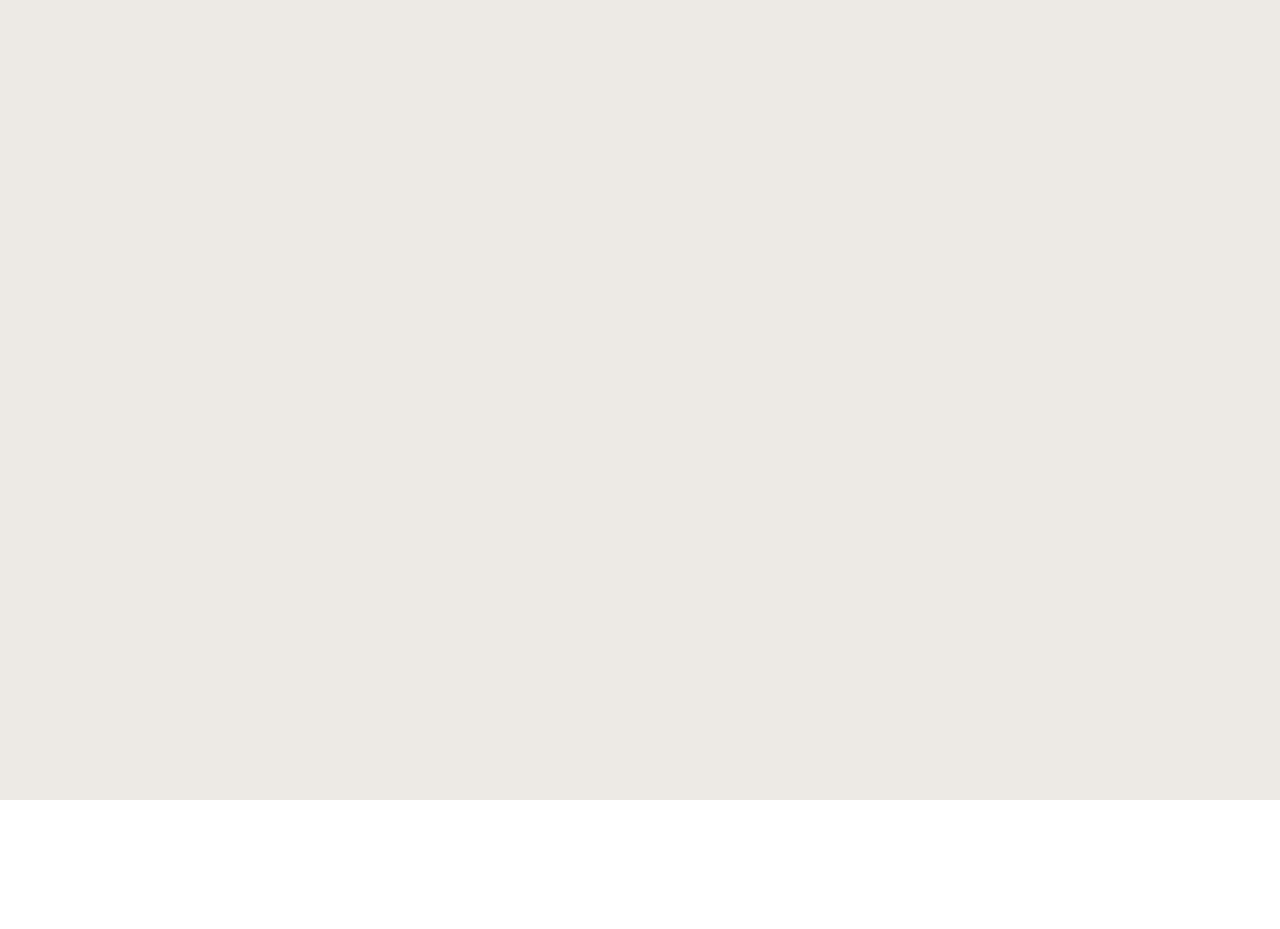
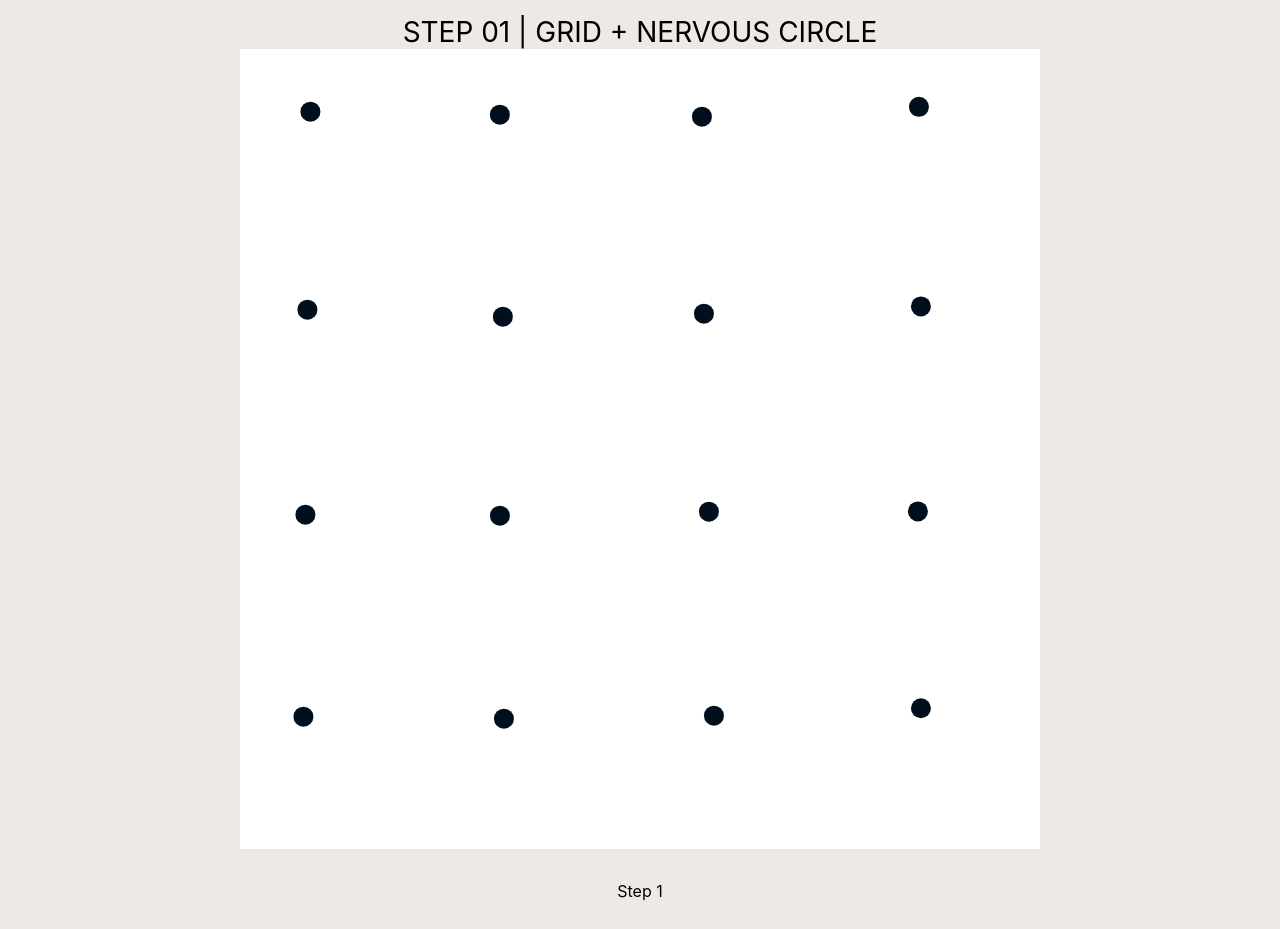
Before and after one commit to vegalla/react-processing, a React (Create React App) app: page /vince-01 in a window 1280 px wide. Before the commit this address had no page. Before the commit the page ends 800 px from the top, so only its background shows below. Built offline with nearby package versions, Linux system fonts and the light colour scheme.

Commit message:
Attempt step 1 for original generative art

```diff
--- a/src/App.js
+++ b/src/App.js
@@ -6,13 +6,15 @@ import Layout from './Components/Layout';
 import GalleryHome from './Components/GalleryHome';
 import GalleryPage from './Components/GalleryPage';
 
-import TDIB01 from './Processing/thedotisblack01';
-import TDIB02 from './Processing/thedotisblack02';
-import TDIB03 from './Processing/thedotisblack03';
-import TDIB04 from './Processing/thedotisblack04';
-import TDIB05 from './Processing/thedotisblack05';
-import TDIB06 from './Processing/thedotisblack06';
-import TDIB07 from './Processing/thedotisblack07';
+import TDIB01 from './Processing/thedotisblack/thedotisblack01';
+import TDIB02 from './Processing/thedotisblack/thedotisblack02';
+import TDIB03 from './Processing/thedotisblack/thedotisblack03';
+import TDIB04 from './Processing/thedotisblack/thedotisblack04';
+import TDIB05 from './Processing/thedotisblack/thedotisblack05';
+import TDIB06 from './Processing/thedotisblack/thedotisblack06';
+import TDIB07 from './Processing/thedotisblack/thedotisblack07';
+
+import STEP01 from './Processing/vince/step01';
 
 function App() {
   return (
@@ -21,7 +23,7 @@ function App() {
         <Routes>
           <Route path="/" element={<Layout />}>
             <Route index element={<GalleryHome />} />
-            <Route path="01" element={
+            <Route path="tdib-01" element={
               <GalleryPage
                 header="GENERATIVE CIRCLE"
                 process={TDIB01}
@@ -29,7 +31,7 @@ function App() {
                 description="Ep.1 Processing art tutorial | GENERATIVE CIRCLE with line and loop"
               />
             } />
-            <Route path="02" element={
+            <Route path="tdib-02" element={
               <GalleryPage
                 header="GRID"
                 process={TDIB02}
@@ -37,7 +39,7 @@ function App() {
                 description="Ep.2 Processing art tutorial | GRID"
               />
             } />
-            <Route path="03" element={
+            <Route path="tdib-03" element={
               <GalleryPage
                 header="VERA MOLNAR ALGORITHM"
                 process={TDIB03}
@@ -45,7 +47,7 @@ function App() {
                 description="Ep.3 Processing art tutorial | VERA MOLNAR ALGORITHM"
               />
             } />
-            <Route path="04" element={
+            <Route path="tdib-04" element={
               <GalleryPage
                 header="GRID WITH WHILE LOOP AND COLOR"
                 process={TDIB04}
@@ -53,7 +55,7 @@ function App() {
                 description="Ep.4 Processing art tutorial | GRID with while loop and color"
               />
             } />
-            <Route path="05" element={
+            <Route path="tdib-05" element={
               <GalleryPage
                 header="ROTATE + SCALE"
                 process={TDIB05}
@@ -61,7 +63,7 @@ function App() {
                 description="Ep.5 Processing art tutorial | ROTATE + SCALE"
               />
             } />
-            <Route path="06" element={
+            <Route path="tdib-06" element={
               <GalleryPage
                 header="OPTICAL ILLUSION | ROTATE + SCALE"
                 process={TDIB06}
@@ -69,7 +71,7 @@ function App() {
                 description="Ep.6 Processing art tutorial | Optical Illusion | ROTATE + SCALE"
               />
             } />
-            <Route path="07" element={
+            <Route path="tdib-07" element={
               <GalleryPage
                 header="NERVOUS RECTANGLE"
                 process={TDIB07}
@@ -78,6 +80,13 @@ function App() {
               />
             } />
           </Route>
+            <Route path="vince-01" element={
+              <GalleryPage
+                header="STEP 01 | GRID + NERVOUS CIRCLE"
+                process={STEP01}
+                description="Step 1"
+              />
+            } />
         </Routes>
       </BrowserRouter>
     </div>
--- a/src/Components/GALLERY_HOME_CONFIG.js
+++ b/src/Components/GALLERY_HOME_CONFIG.js
@@ -1,4 +1,4 @@
 export const TAGS = [
-    "thedotisblack // adaptation",,
+    "thedotisblack // adaptation",
     "vince // original",
 ]
--- a/src/Components/GalleryHome.js
+++ b/src/Components/GalleryHome.js
@@ -24,7 +24,14 @@ const GalleryHome = () => {
                 {/* <div className={styles.Appear0}> */}
                 <DisplayItem
                     image={static07}
-                    path="/07"
+                    path="/vince-01"
+                    label="GRID | NERVOUS CIRCLE"
+                    tags={TAGS[1]}
+                    date="2023/09/01"
+                />
+                <DisplayItem
+                    image={static07}
+                    path="/tdib-07"
                     label="NERVOUS RECTANGLE"
                     tags={TAGS[0]}
                     date="2023/08/31"
@@ -33,7 +40,7 @@ const GalleryHome = () => {
                 {/* <div className={styles.Appear1}> */}
                 <DisplayItem
                     image={static06}
-                    path="/06"
+                    path="/tdib-06"
                     label="OPTICAL ILLUSION | ROTATE + SCALE"
                     tags={TAGS[0]}
                     date="2023/08/29"
@@ -42,7 +49,7 @@ const GalleryHome = () => {
                 {/* <div className={styles.Appear2}> */}
                 <DisplayItem
                     image={static05}
-                    path="/05"
+                    path="/tdib-05"
                     label="ROTATE + SCALE"
                     tags={TAGS[0]}
                     date="2023/08/28"
@@ -51,7 +58,7 @@ const GalleryHome = () => {
                 {/* <div className={styles.Appear3}> */}
                 <DisplayItem
                     image={static04}
-                    path="/04"
+                    path="/tdib-04"
                     label="GRID WITH WHILE LOOP AND COLOR"
                     tags={TAGS[0]}
                     date="2023/08/27"
@@ -60,7 +67,7 @@ const GalleryHome = () => {
                 {/* <div className={styles.Appear4}> */}
                 <DisplayItem
                     image={static03}
-                    path="/03"
+                    path="/tdib-03"
                     label="VERA MOLNAR ALGORITHM"
                     tags={TAGS[0]}
                     date="2023/08/26"
@@ -69,14 +76,14 @@ const GalleryHome = () => {
                 {/* <div className={styles.Appear5} > */}
                 <DisplayItem
                     image={static02}
-                    path="/02"
+                    path="/tdib-02"
                     label="GRID"
                     tags={TAGS[0]}
                     date="2023/08/25"
                 />
                 <DisplayItem
                     image={static01}
-                    path="/01"
+                    path="/tdib-01"
                     label="GENERATIVE CIRCLE"
                     tags={TAGS[0]}
                     date="2023/08/25"
--- a/src/Components/GalleryPage.js
+++ b/src/Components/GalleryPage.js
@@ -9,8 +9,10 @@ const GalleryPage = props => {
             </div>
             {props.process()}
             <div className={styles.Description}>
-                adapted from <a href="https://www.youtube.com/@thedotisblack">thedotisblack</a><br />
-                <a href={props.hyperlink}>{props.description}</a>
+                <>
+                    {props.hyperlink && <><p>adapted from <a href="https://www.youtube.com/@thedotisblack">thedotisblack</a></p></>}
+                    <a href={props.hyperlink}>{props.description}</a>
+                </>
             </div>
         </div>
     )
--- a/src/Processing/thedotisblack01.js
+++ b/src/Processing/thedotisblack/thedotisblack01.js
@@ -1,7 +1,7 @@
 import React, { useEffect } from 'react';
 import p5 from 'p5';
 
-import getRandomInt from '../Functions/getRandomInt';
+import getRandomInt from '../../Functions/getRandomInt';
 
 const TDIB01 = () => {
 
--- a/src/Processing/thedotisblack03.js
+++ b/src/Processing/thedotisblack/thedotisblack03.js
@@ -1,7 +1,7 @@
 import React, { useEffect } from 'react';
 import p5 from 'p5';
 
-import getRandomInt from '../Functions/getRandomInt';
+import getRandomInt from '../../Functions/getRandomInt';
 
 const TDIB03 = () => {
 
--- a/src/Processing/thedotisblack07.js
+++ b/src/Processing/thedotisblack/thedotisblack07.js
@@ -1,6 +1,6 @@
 import React, { useEffect } from 'react';
 import p5 from 'p5';
-import getRandomInt from '../Functions/getRandomInt';
+import getRandomInt from '../../Functions/getRandomInt';
 
 const TDIB07 = () => {
 
--- /dev/null
+++ b/src/Processing/vince/step01.js
@@ -0,0 +1,70 @@
+import React, { useEffect } from 'react';
+import p5 from 'p5';
+import getRandomInt from '../../Functions/getRandomInt';
+
+const STEP01 = () => {
+
+    const p5Ref = React.createRef();
+
+    const Sketch = (p5) => {
+
+        let x, y;
+        let dia = 20;
+        let sw = 10;
+
+        p5.setup = () => {
+            p5.createCanvas(800, 800);
+            p5.rectMode(p5.CENTER);
+            p5.noFill();
+            p5.fill('#282828');
+            p5.stroke('#282828');
+            p5.strokeWeight(sw);
+
+            x = p5.width / 2;
+            y = p5.height / 2;
+        }
+
+        p5.draw = () => {
+            p5.background('#eeeeee');
+            for (let i = -100; i < p5.width + 100; i += 200) {
+                for (let j = -100; j <p5.height + 100; j += 200) {
+                    p5.noStroke();
+                    // p5.strokeWeight(5);
+                    p5.fill(255);
+                    // p5.fill(getRandomInt(0, 255), getRandomInt(0, 255), getRandomInt(0, 255));
+                    p5.rectMode(p5.CENTER);
+                    p5.rect(i, j, 200, 200);
+                    p5.push();
+                    p5.translate(i, j);
+                    // p5.rect(x, y, dia, dia);
+                    p5.fill(0, 15, 30);
+                    // p5.ellipseMode()
+                    p5.ellipse(x, y, dia, dia);
+                    x += getRandomInt(-6, 6);
+                    y += getRandomInt(-6, 6);
+                    // console.log(i);
+                    // console.log(j);
+
+                    // p5.rect()
+                    x = p5.constrain(x, x/2 - dia, p5.width);
+                    y = p5.constrain(y, y/2 - dia, p5.height);
+                    // console.log(x);
+                    // console.log(y);
+                    p5.pop();
+                }
+            }
+        }
+    }
+
+    useEffect(() => {
+        const myP5 = new p5(Sketch, p5Ref.current);
+        return myP5.remove;
+    }, [])
+
+    return (
+        <div ref={p5Ref} />
+    )
+
+};
+
+export default STEP01;
```
Also changed, not shown: src/Processing/thedotisblack/thedotisblack02.js (renamed from src/Processing/thedotisblack02.js), src/Processing/thedotisblack/thedotisblack04.js (renamed from src/Processing/thedotisblack04.js), src/Processing/thedotisblack/thedotisblack05.js (renamed from src/Processing/thedotisblack05.js), src/Processing/thedotisblack/thedotisblack06.js (renamed from src/Processing/thedotisblack06.js).
